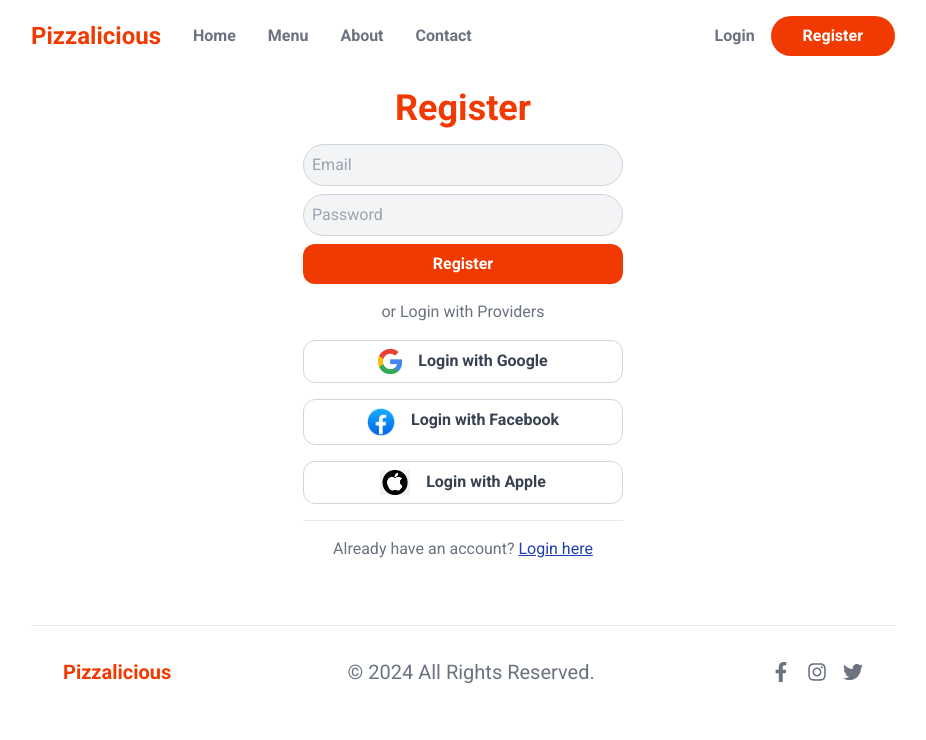
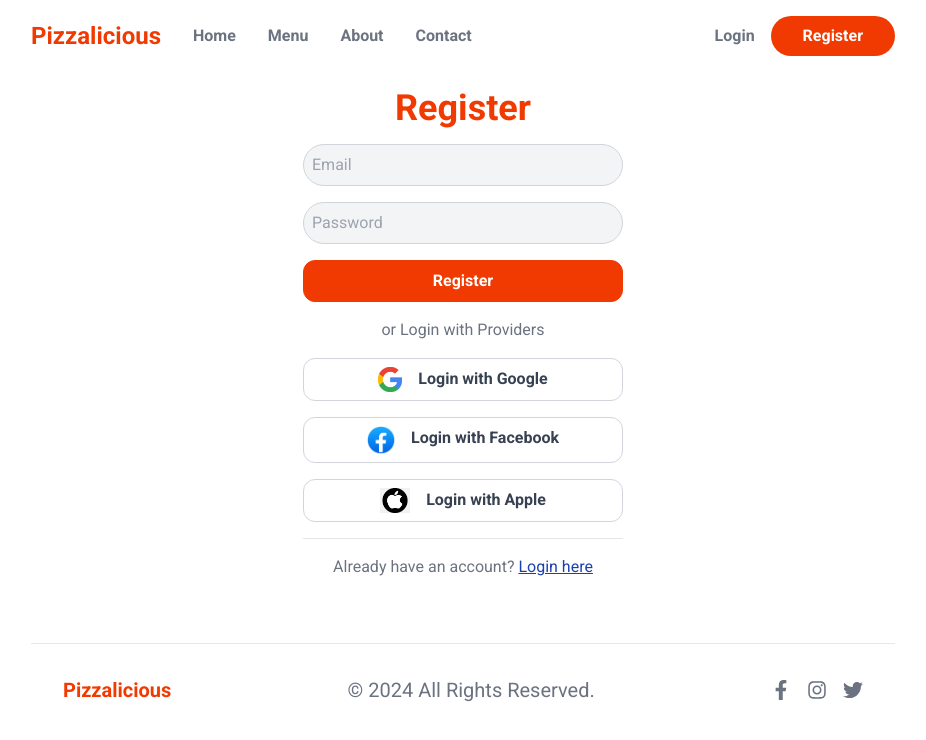
Before and after one commit to MenathNDGD/Food-Ordering-App, a Next.js app: page /register in a window 1280 px wide. Shown: the top 740 px of the page, without its empty margins (177-1103 px from the left). Built offline with nearby package versions, Linux system fonts and the light colour scheme; no server answers.

Commit message:
added new styles for labes and buttons

```diff
--- a/src/app/globals.css
+++ b/src/app/globals.css
@@ -9,24 +9,40 @@ section.hero {
 
 input[type="email"],
 input[type="password"],
+input[type="tel"],
 input[type="text"] {
-    @apply block w-full my-2 rounded-3xl;
-    @apply border p-2 border-gray-300 bg-gray-100;
+    @apply block w-full mb-4 rounded-3xl;
+    @apply p-2 bg-gray-100 border border-gray-300;
 }
 
 input[type="email"]:disabled,
 input[type="password"]:disabled,
+input[type="tel"]:disabled,
 input[type="text"]:disabled {
-    @apply bg-gray-300 border-0 cursor-not-allowed text-gray-500;
+    @apply text-gray-500 bg-gray-300 border-0 cursor-not-allowed;
 }
 
-button {
-    @apply block w-full text-gray-700 font-semibold;
-    @apply border border-gray-300 rounded-xl px-6 py-2;
+label {
+    @apply text-sm leading-tight text-gray-500;
+}
+label + input {
+    margin-top: -2px;
+}
+
+button, .button {
+    @apply flex justify-center w-full gap-2 font-semibold text-gray-700;
+    @apply px-6 py-2 border border-gray-300 rounded-xl;
 }
 button[type="submit"], .submit {
-    @apply border-0 bg-primary text-white;
+    @apply text-white border-primary bg-primary;
 }
 button[type="submit"]:disabled, .submit:disabled {
-    @apply cursor-not-allowed bg-red-400;
+    @apply bg-red-400 cursor-not-allowed;
 }
+
+div.tabs > * {
+    @apply px-4 py-2 text-gray-700 bg-gray-300 rounded-full;
+}
+div.tabs > *.active {
+    @apply text-white bg-primary;
+}
```
